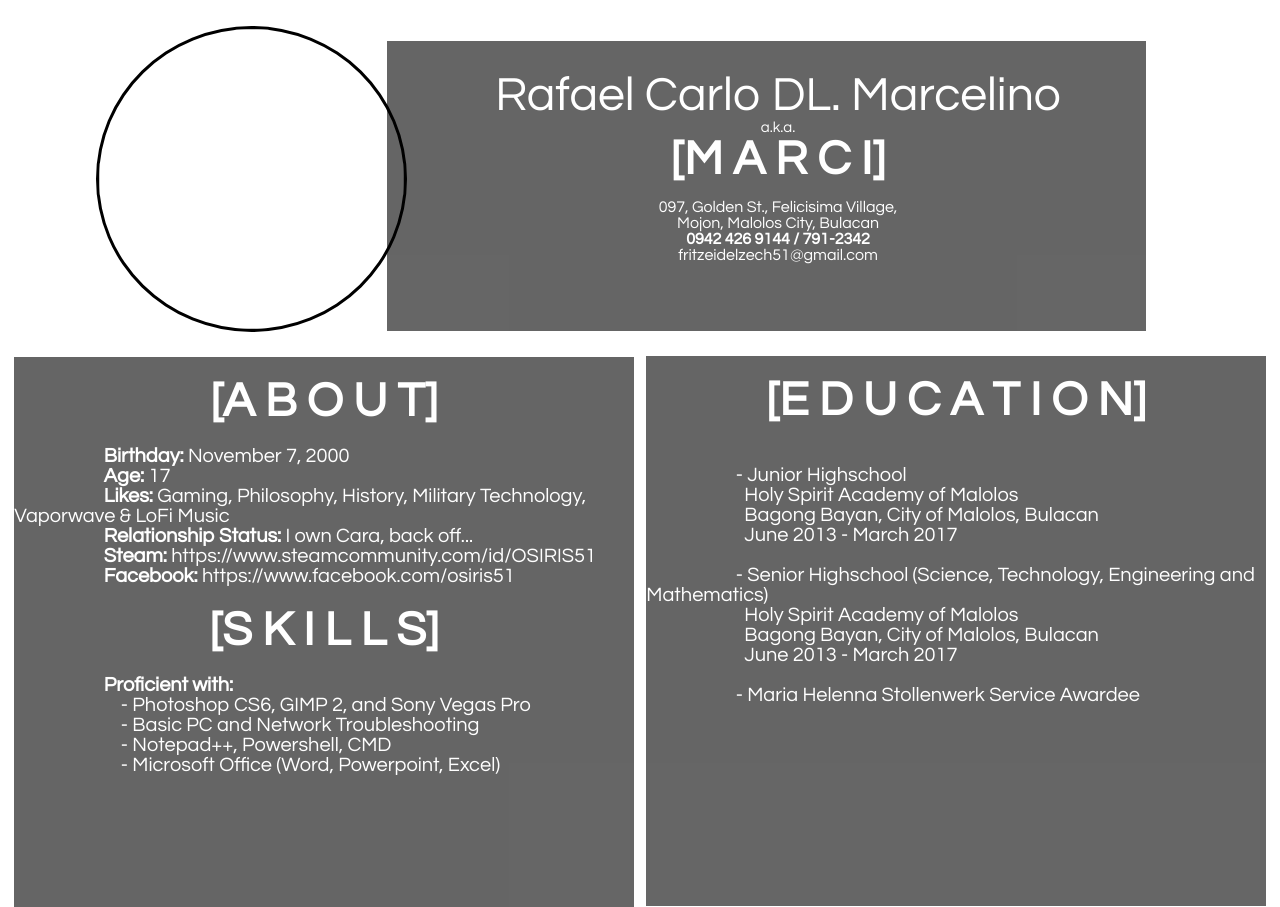
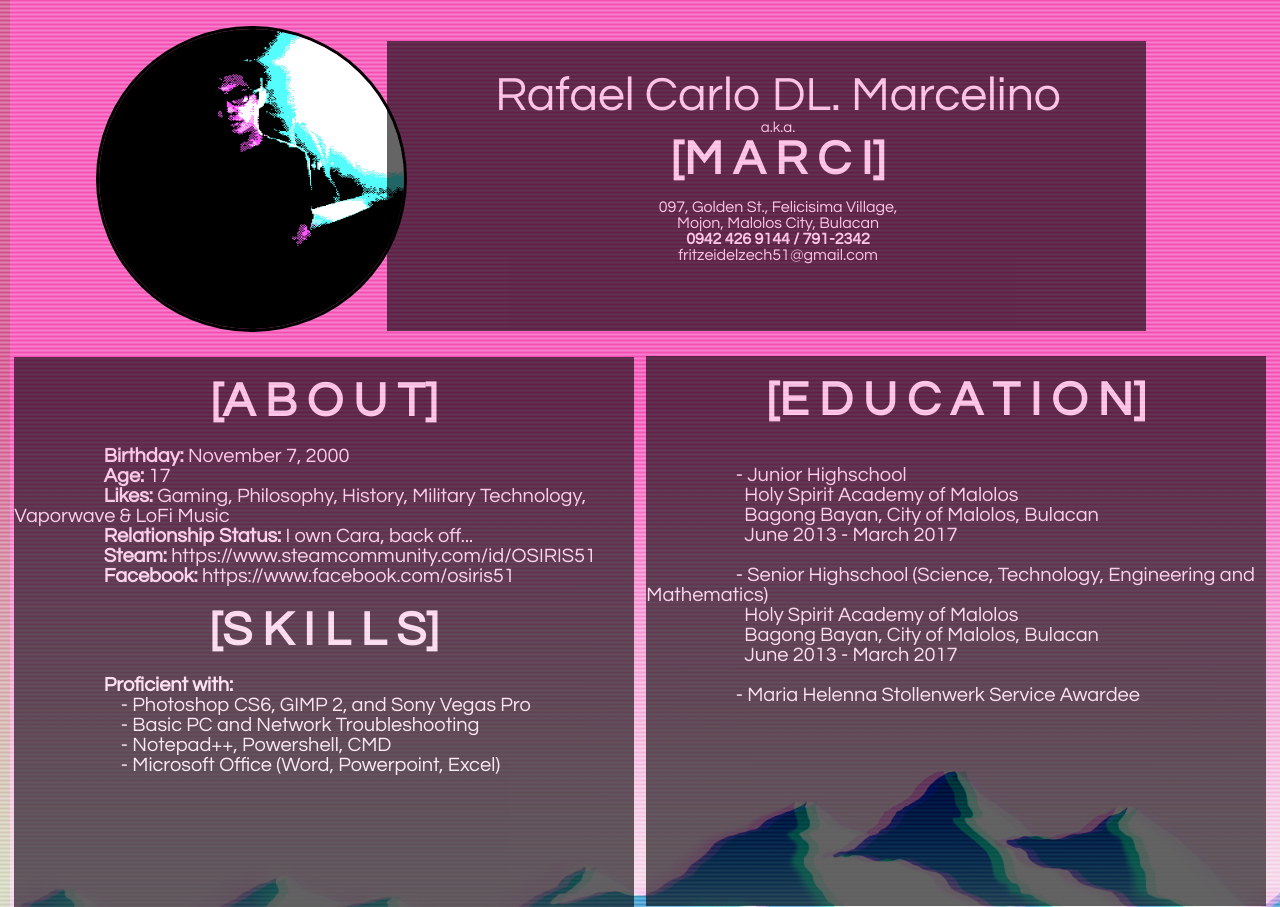
Before and after one commit to M-A-R-C-I/rafaelmarcelino.github.io, a plain HTML site: page index.html in a window 1280 px wide. Drawn offline with Linux system fonts and the light colour scheme.

Commit message:
Update index.html

```diff
--- a/index.html
+++ b/index.html
@@ -61,9 +61,9 @@ font-size: 20px;
 </style>
 
 
-<body background="rafaelmarci.github.io/1SEM8HK.jpg">
+<body background="rafaelmarcelino.github.io/1SEM8HK.jpg">
 <br>
-<img src="rafaelmarci.github.io/43530_eightbit6.jpg" class="A" align="left">
+<img src="rafaelmarcelino.github.io/43530_eightbit6.jpg" class="A" align="left">
 <div class="C">
 <p align="center">
 <br><center><font size="10"> Rafael Carlo DL. Marcelino</font><br>
```
